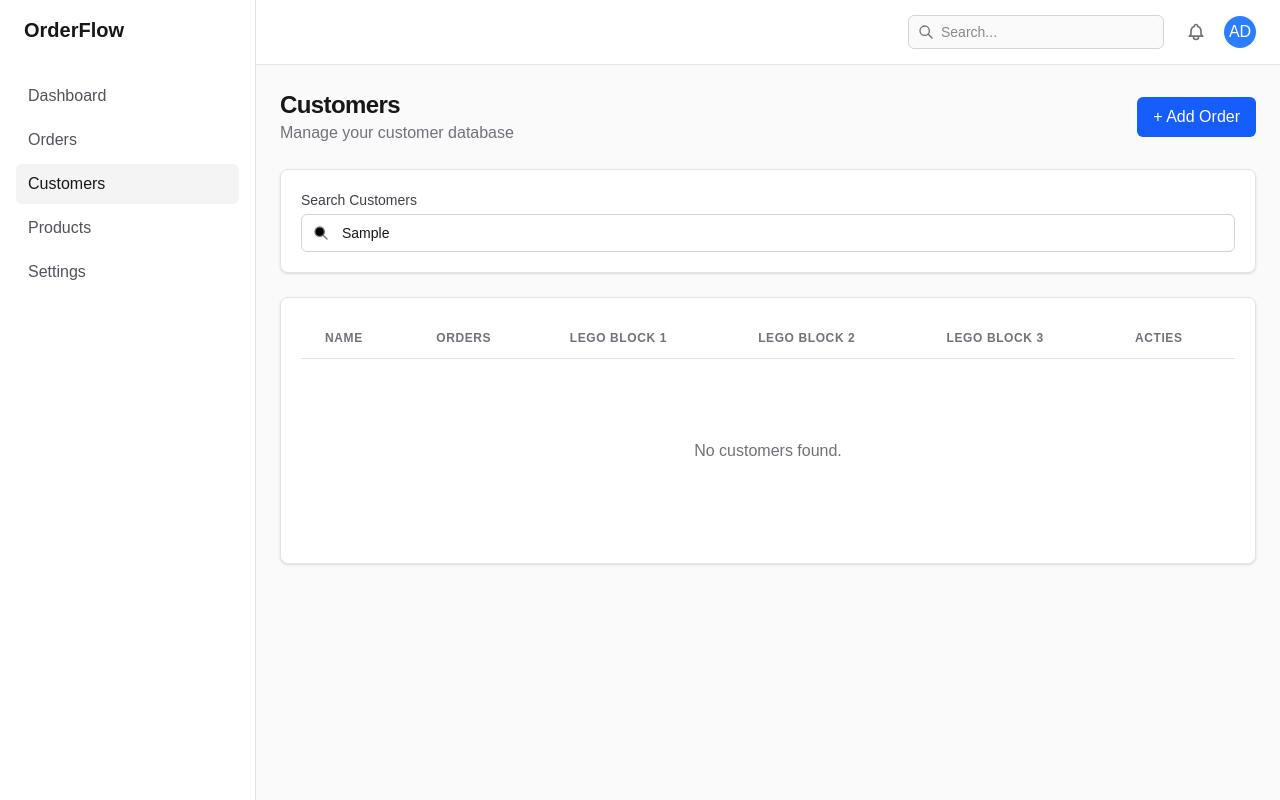
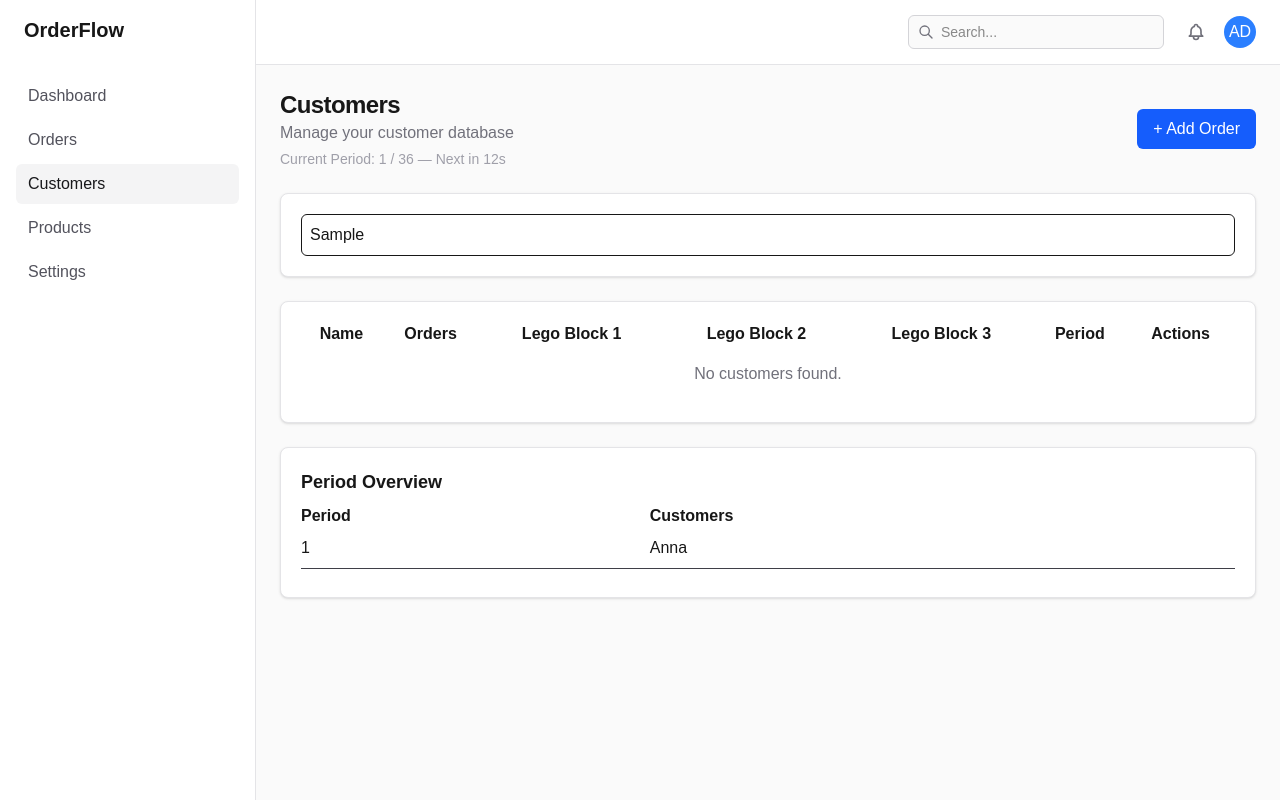
Before and after one commit to zuyd-projects/Casusgroep-1, a Next.js app in the folder frontend/: page /dashboard/customers in a window 1280 px wide. Both pictures are taken after typing "Sample" into the empty fields and a click on the button "+ Add Order". Built offline with nearby package versions, Linux system fonts and the light colour scheme.

Commit message:
added changing to customer frontend page, period counter and categorisation of customers

```diff
--- a/frontend/package.json
+++ b/frontend/package.json
@@ -9,9 +9,9 @@
     "lint": "next lint"
   },
   "dependencies": {
-    "react": "^19.0.0",
-    "react-dom": "^19.0.0",
-    "next": "15.3.2"
+    "next": "^15.3.2",
+    "react": "^19.1.0",
+    "react-dom": "^19.1.0"
   },
   "devDependencies": {
     "@tailwindcss/postcss": "^4",
--- a/frontend/src/app/dashboard/customers/page.js
+++ b/frontend/src/app/dashboard/customers/page.js
@@ -1,44 +1,90 @@
 "use client";
 
-import { useState } from "react";
-import Link from "next/link";
+import { useState, useEffect, useRef } from "react";
 import Card from "@CASUSGROEP1/components/Card";
+
+const PERIOD_DURATION_MS = 20000;
+const MAX_PERIODS = 36;
+const MAX_CUSTOMERS = 6;
+const CUSTOMER_NAMES = ["Anna", "Bram", "Chloe", "Daan", "Emma", "Finn"];
 
 export default function Customers() {
   const [searchQuery, setSearchQuery] = useState("");
   const [customers, setCustomers] = useState([]);
-  const [klantCounter, setKlantCounter] = useState(1);
+  const [klantCounter, setKlantCounter] = useState(0);
+  const [period, setPeriod] = useState(1);
+  const [periodOrders, setPeriodOrders] = useState([]);
+  const [timeLeft, setTimeLeft] = useState(PERIOD_DURATION_MS / 1000);
+  const [showReport, setShowReport] = useState(null);
+  const [reportText, setReportText] = useState("");
+  const [reportSent, setReportSent] = useState(false);
 
-  const filteredCustomers = customers.filter((customer) =>
-    customer.name.toLowerCase().includes(searchQuery.toLowerCase())
-  );
+  const timerRef = useRef(null);
+
+  useEffect(() => {
+    timerRef.current = setInterval(() => {
+      setPeriod((prev) => (prev < MAX_PERIODS ? prev + 1 : prev));
+      setTimeLeft(PERIOD_DURATION_MS / 1000);
+    }, PERIOD_DURATION_MS);
+    return () => clearInterval(timerRef.current);
+  }, []);
+
+  useEffect(() => {
+    const countdown = setInterval(() => {
+      setTimeLeft((prev) => (prev > 0 ? prev - 1 : 0));
+    }, 1000);
+    return () => clearInterval(countdown);
+  }, []);
+
+  const shuffleProducts = () => {
+    const baseProducts = [
+      { name: "Lego Block 1", quantity: 5 },
+      { name: "Lego Block 2", quantity: 5 },
+      { name: "Lego Block 3", quantity: 5 },
+    ];
+    return baseProducts.sort(() => 0.5 - Math.random());
+  };
 
   const rollDiceAndAddCustomerWithOrder = () => {
+    if (customers.length >= MAX_CUSTOMERS) {
+      alert("Maximaal 6 klanten toegestaan.");
+      return;
+    }
+
     const dice = Math.ceil(Math.random() * 6);
     alert(`Dobbelsteen gegooid: ${dice}`);
 
+    const name = CUSTOMER_NAMES[klantCounter] || `Klant ${klantCounter + 1}`;
+
     const newCustomer = {
       id: Date.now().toString(),
-      name: `Klant ${klantCounter}`,
+      name,
       orders: [
         {
           id: Date.now(),
-          products: [
-            { name: "Lego Block 1", quantity: 5 },
-            { name: "Lego Block 2", quantity: 5 },
-            { name: "Lego Block 3", quantity: 5 },
-          ],
+          period,
+          products: shuffleProducts(),
         },
       ],
     };
 
     setCustomers((prev) => [...prev, newCustomer]);
+    setPeriodOrders((prev) => [...prev, { customer: newCustomer.name, period }]);
     setKlantCounter((prev) => prev + 1);
   };
 
-  const showErrorPopup = () => {
-    alert("Ur error is in handeling.");
+  const handleReportSubmit = () => {
+    setReportSent(true);
+    setTimeout(() => {
+      setShowReport(null);
+      setReportSent(false);
+      setReportText("");
+    }, 2000);
   };
+
+  const filteredCustomers = customers.filter((customer) =>
+    customer.name.toLowerCase().includes(searchQuery.toLowerCase())
+  );
 
   return (
     <div className="space-y-6">
@@ -46,9 +92,11 @@ export default function Customers() {
         <div>
           <h1 className="text-2xl font-bold tracking-tight">Customers</h1>
           <p className="text-zinc-500 dark:text-zinc-400">Manage your customer database</p>
+          <p className="text-sm text-zinc-400 mt-1">
+            Current Period: {period} / {MAX_PERIODS} — Next in {timeLeft}s
+          </p>
         </div>
 
-        <div className="flex items-center gap-3">
         <button
           className="px-4 py-2 bg-blue-600 text-white rounded-md hover:bg-blue-700 transition-colors"
           onClick={rollDiceAndAddCustomerWithOrder}
@@ -56,83 +104,118 @@ export default function Customers() {
           + Add Order
         </button>
       </div>
-      </div>
 
-      {/* Search */}
       <Card>
-        <div className="flex flex-col md:flex-row gap-4">
-          <div className="flex-1">
-            <label htmlFor="search" className="block text-sm font-medium text-zinc-700 dark:text-zinc-300 mb-1">
-              Search Customers
-            </label>
-            <div className="relative">
         <input
           type="text"
-                id="search"
           placeholder="Search by name..."
           value={searchQuery}
           onChange={(e) => setSearchQuery(e.target.value)}
-                className="w-full rounded-md border border-zinc-300 dark:border-zinc-700 bg-white dark:bg-zinc-900 pl-10 pr-3 py-2 text-sm focus:outline-none focus:ring-2 focus:ring-blue-500"
+          className="w-full p-2 border rounded-md"
         />
-              <svg xmlns="http://www.w3.org/2000/svg" viewBox="0 0 24 24" stroke="currentColor" className="w-4 h-4 absolute left-3 top-1/2 -translate-y-1/2 text-zinc-500">
-                <path strokeLinecap="round" strokeLinejoin="round" strokeWidth={2} d="M21 21l-6-6m2-5a7 7 0 11-14 0 7 7 0 0114 0z" />
-              </svg>
-            </div>
-          </div>
-        </div>
       </Card>
 
-      {/* Table */}
       <Card>
-        <div className="overflow-x-auto">
-          <table className="min-w-full divide-y divide-zinc-200 dark:divide-zinc-800">
-            <thead className="text-xs uppercase tracking-wider text-zinc-500 dark:text-zinc-400">
+        <table className="min-w-full">
+          <thead>
             <tr>
-                <th className="px-6 py-3 text-left">Name</th>
-                <th className="px-6 py-3 text-left">Orders</th>
-                <th className="px-6 py-3 text-left">Lego Block 1</th>
-                <th className="px-6 py-3 text-left">Lego Block 2</th>
-                <th className="px-6 py-3 text-left">Lego Block 3</th>
-                <th className="px-6 py-3 text-left">Acties</th>
+              <th>Name</th>
+              <th>Orders</th>
+              <th>Lego Block 1</th>
+              <th>Lego Block 2</th>
+              <th>Lego Block 3</th>
+              <th>Period</th>
+              <th>Actions</th>
             </tr>
           </thead>
-            <tbody className="divide-y divide-zinc-200 dark:divide-zinc-800">
+          <tbody>
             {filteredCustomers.map((customer) => {
-                const lastOrder = customer.orders[customer.orders.length - 1] || {
-                  products: [
-                    { quantity: 0 },
-                    { quantity: 0 },
-                    { quantity: 0 },
-                  ],
-                };
-
+              const lastOrder = customer.orders[customer.orders.length - 1];
+              const [p1, p2, p3] = lastOrder.products;
               return (
-                  <tr key={customer.id} className="hover:bg-zinc-50 dark:hover:bg-zinc-900/50 align-top">
-                    <td className="px-6 py-4 font-medium whitespace-nowrap">{customer.name}</td>
-                    <td className="px-6 py-4 whitespace-nowrap">1</td>
-                    <td className="px-6 py-4 whitespace-nowrap">{lastOrder.products[0].quantity}x</td>
-                    <td className="px-6 py-4 whitespace-nowrap">{lastOrder.products[1].quantity}x</td>
-                    <td className="px-6 py-4 whitespace-nowrap">{lastOrder.products[2].quantity}x</td>
-                    <td className="px-6 py-4 whitespace-nowrap">
+                <tr key={customer.id}>
+                  <td>{customer.name}</td>
+                  <td>{customer.orders.length}</td>
+                  <td>{p1.quantity}x</td>
+                  <td>{p2.quantity}x</td>
+                  <td>{p3.quantity}x</td>
+                  <td>{lastOrder.period}</td>
+                  <td>
                     <button
-                        onClick={showErrorPopup}
-                        className="text-xs text-red-500 underline hover:text-red-700"
+                      onClick={() => setShowReport(customer.id)}
+                      className="text-red-500 text-xs underline"
                     >
                       Report Error
                     </button>
+                    {showReport === customer.id && (
+                      <div className="mt-2">
+                        <textarea
+                          className="w-full p-2 border rounded-md mb-2"
+                          placeholder={`Probleem met ${customer.name}...`}
+                          value={reportText}
+                          onChange={(e) => setReportText(e.target.value)}
+                        />
+                        <button
+                          className="px-4 py-2 bg-green-600 text-white rounded-md hover:bg-green-700"
+                          onClick={handleReportSubmit}
+                        >
+                          Verstuur
+                        </button>
+                        {reportSent && (
+                          <p className="mt-2 text-green-500 text-sm">Je melding is verstuurd.</p>
+                        )}
+                      </div>
+                    )}
                   </td>
                 </tr>
               );
             })}
+            {filteredCustomers.length === 0 && (
+              <tr>
+                <td colSpan={7} className="text-center py-4 text-zinc-500">
+                  No customers found.
+                </td>
+              </tr>
+            )}
           </tbody>
         </table>
+      </Card>
 
-          {filteredCustomers.length === 0 && (
-            <div className="py-20 text-center text-zinc-500 dark:text-zinc-400">
-              No customers found.
-            </div>
+      <Card>
+        <h2 className="text-lg font-semibold mb-2">Period Overview</h2>
+        <table className="min-w-full">
+          <thead>
+            <tr>
+              <th className="text-left">Period</th>
+              <th className="text-left">Customers</th>
+            </tr>
+          </thead>
+          <tbody>
+            {Object.entries(
+              periodOrders.reduce((acc, { period, customer }) => {
+                acc[period] = acc[period] ? [...acc[period], customer] : [customer];
+                return acc;
+              }, {})
+            ).map(([period, customers]) => (
+              <>
+                <tr key={period}>
+                  <td className="align-top pt-2 font-medium">{period}</td>
+                  <td className="align-top pt-2 whitespace-pre-line">{customers.join("\n")}</td>
+                </tr>
+                <tr>
+                  <td colSpan={2}><hr className="my-2 border-zinc-700" /></td>
+                </tr>
+              </>
+            ))}
+            {periodOrders.length === 0 && (
+              <tr>
+                <td colSpan={2} className="text-center py-4 text-zinc-500">
+                  No orders added yet.
+                </td>
+              </tr>
             )}
-        </div>
+          </tbody>
+        </table>
       </Card>
     </div>
   );
```
Also changed, not shown: 1 other file (tests, documents, lock files or other folders). Lines whose indentation alone changed are shown as unchanged.
